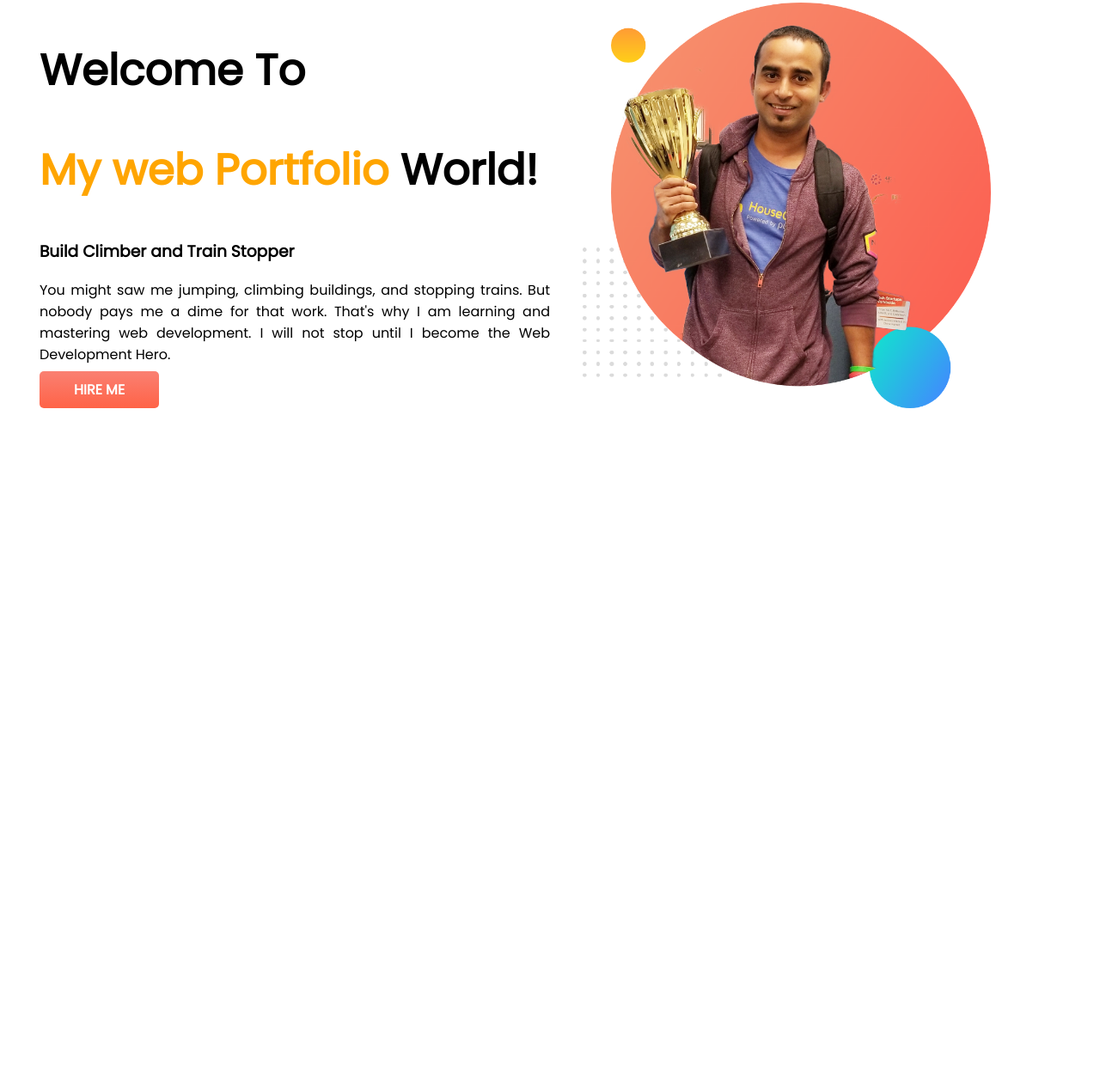
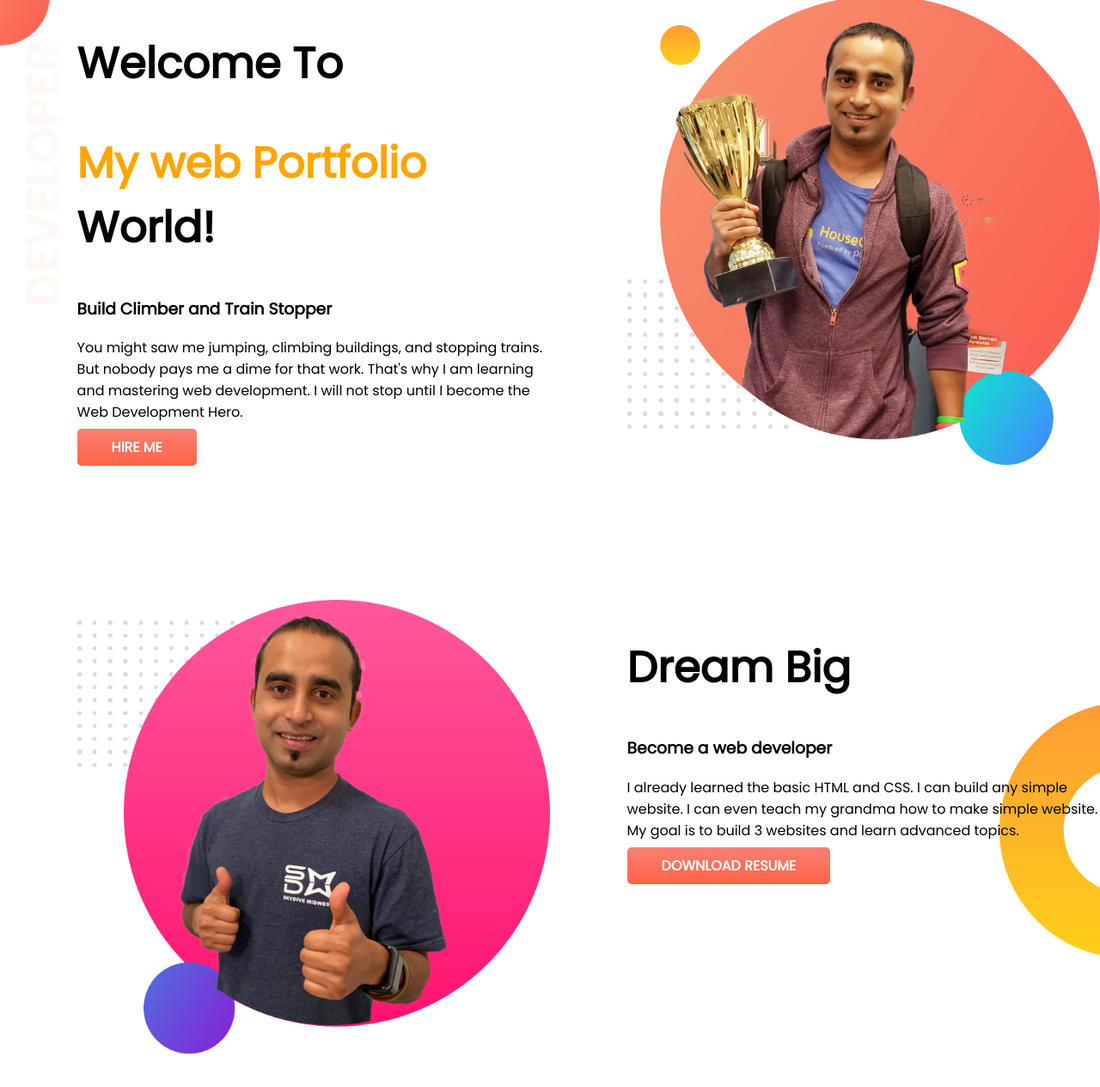
Before and after one commit to Nazmul999/developer-portfolio, a plain HTML site: page index.html in a window 1280 px wide. Shown: the part 5-1270 px from the top of the page at 86% size. Before the commit the page ends 800 px from the top, so only its background shows below. Drawn offline with Linux system fonts and the light colour scheme.

Commit message:
dream big added

```diff
--- a/index.html
+++ b/index.html
@@ -24,5 +24,16 @@
             <img src="images/jhankar.png" alt="">
         </div>
     </section>
+    <section class="dream-big">
+        <div class="half-width">
+            <img src="images/jhankar2.png" alt="">
+        </div>
+        <div class="half-width">
+            <h1>Dream Big</h1>
+            <h3>Become a web developer</h3>
+            <p>I already learned the basic HTML and CSS. I can build any simple website. I can even teach my grandma how to make simple website. My goal is to build 3 websites and learn advanced topics.</p>
+            <a target="_blank" class="link-button" href="">DOWNLOAD RESUME</a>
+        </div>
+    </section>
 </body>
 </html>
--- a/style.css
+++ b/style.css
@@ -1,5 +1,7 @@
 body{
     font-family: 'Poppins', sans-serif;
+    margin: 0;
+    padding: 0;
 }
 h1{
     font-size: 50px;
@@ -9,15 +11,16 @@ h1{
 }
 section{
     display: flex;
+    margin-bottom: 150px;
 }
 .half-width{
     width: 50%;
-    padding-left: 3%;
+    padding-left: 7% ;
 }
 .half-width img{
-    width: 80%;
+    width: 100%;
 }
-p{
+.p{
     text-align: justify;
 }
 .link-button{
@@ -29,5 +32,11 @@ p{
     border-radius: 5px;
 }
 .top-banner{
-
+    background-image: url(images/top-banner.png);
+    background-repeat: no-repeat;
 }
+.dream-big{
+    background-image: url(images/dream-bg.png);
+    background-repeat: no-repeat;
+    background-position: right;
+}
```
